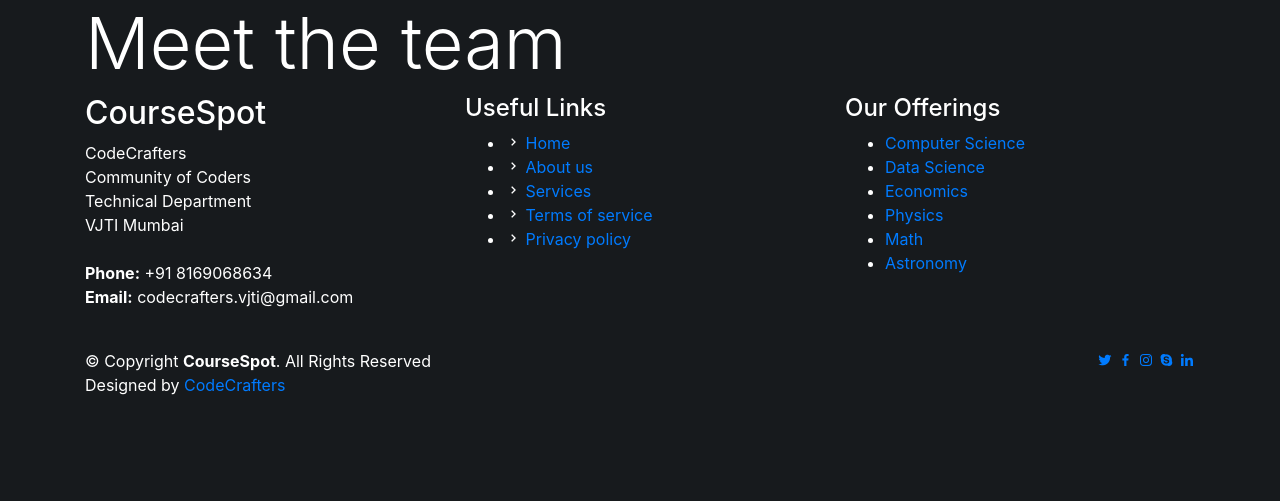
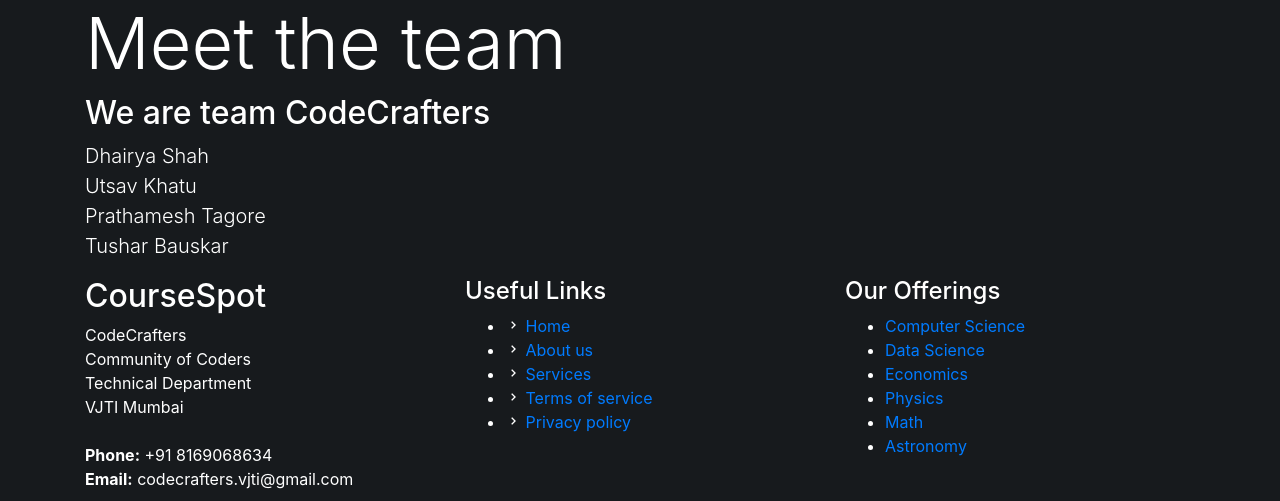
Before and after one commit to dhairyashah1/CodeCrafters-CourseSuggestingWebApp, a Flask app: page /team in a window 1280 px wide. Shown: the part 66-567 px from the top of the page. Run offline with Flask 2, Linux system fonts and the light colour scheme; some libraries are stand-ins or nearby versions.

Commit message:
Updated team.html

```diff
--- a/coursespot/templates/team.html
+++ b/coursespot/templates/team.html
@@ -2,5 +2,14 @@
 {% block content %}
 <div class="container">
     <h1 class="display-3">Meet the team</h1>
+    <div>
+        <h2>We are team CodeCrafters</h2>
+        <p class="lead">
+            Dhairya Shah<br>
+            Utsav Khatu<br>
+            Prathamesh Tagore<br>
+            Tushar Bauskar<br>
+        </p>
+    </div>
 </div>
 {% endblock %}
```
